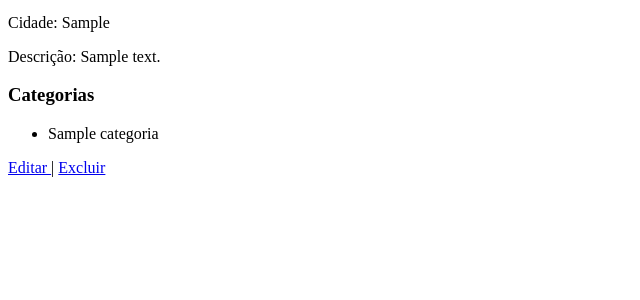
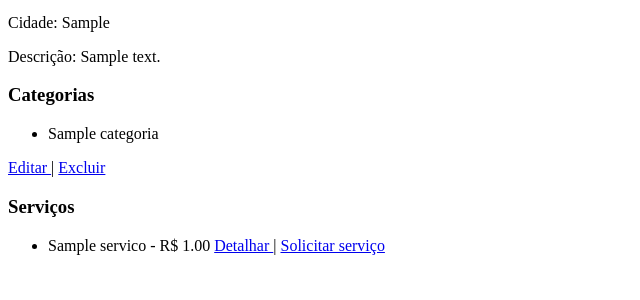
Before and after one commit to Pedrobrou0/PLATAFORMA-DIGITAL-PARA-DIVULGA-O-DE-SERVI-OS-PRESTADOS-POR-PROFISSIONAIS-AUT-NOMOS, a Django app: page /profissionais/1/ in a window 1280 px wide. Shown: the part 297-597 px from the top of the page, without its empty margins (0-640 px from the left). Run offline with Django 5.2, Linux system fonts and the light colour scheme; tables that the repository leaves empty hold one stand-in row (values such as "Sample post"); parts of the project's set-up code (start-up, migrations or seed data) failed here and were passed over.

Commit message:
feat: adiciona servicos ao detalhe do profissional

```diff
--- a/usuarios/templates/usuarios/detalhe.html
+++ b/usuarios/templates/usuarios/detalhe.html
@@ -79,4 +79,43 @@
         Excluir
     </a>
 
+
+
+    <h3>
+    Serviços
+    </h3>
+
+    <ul>
+
+    {% for servico in profissional.servicos.all %}
+
+        <li>
+
+            {{ servico.titulo }}
+
+            -
+
+            R$ {{ servico.preco }}
+
+            <a href="{% url 'detalhe_servico' servico.id %}">
+                Detalhar
+            </a>
+
+            |
+
+            <a href="{% url 'criar_solicitacao' %}?servico={{ servico.id }}">
+                Solicitar serviço
+            </a>
+
+        </li>
+
+        {% empty %}
+
+        <li>
+            Nenhum serviço cadastrado.
+        </li>
+
+        {% endfor %}
+
+    </ul>
 {% endblock %}
```
